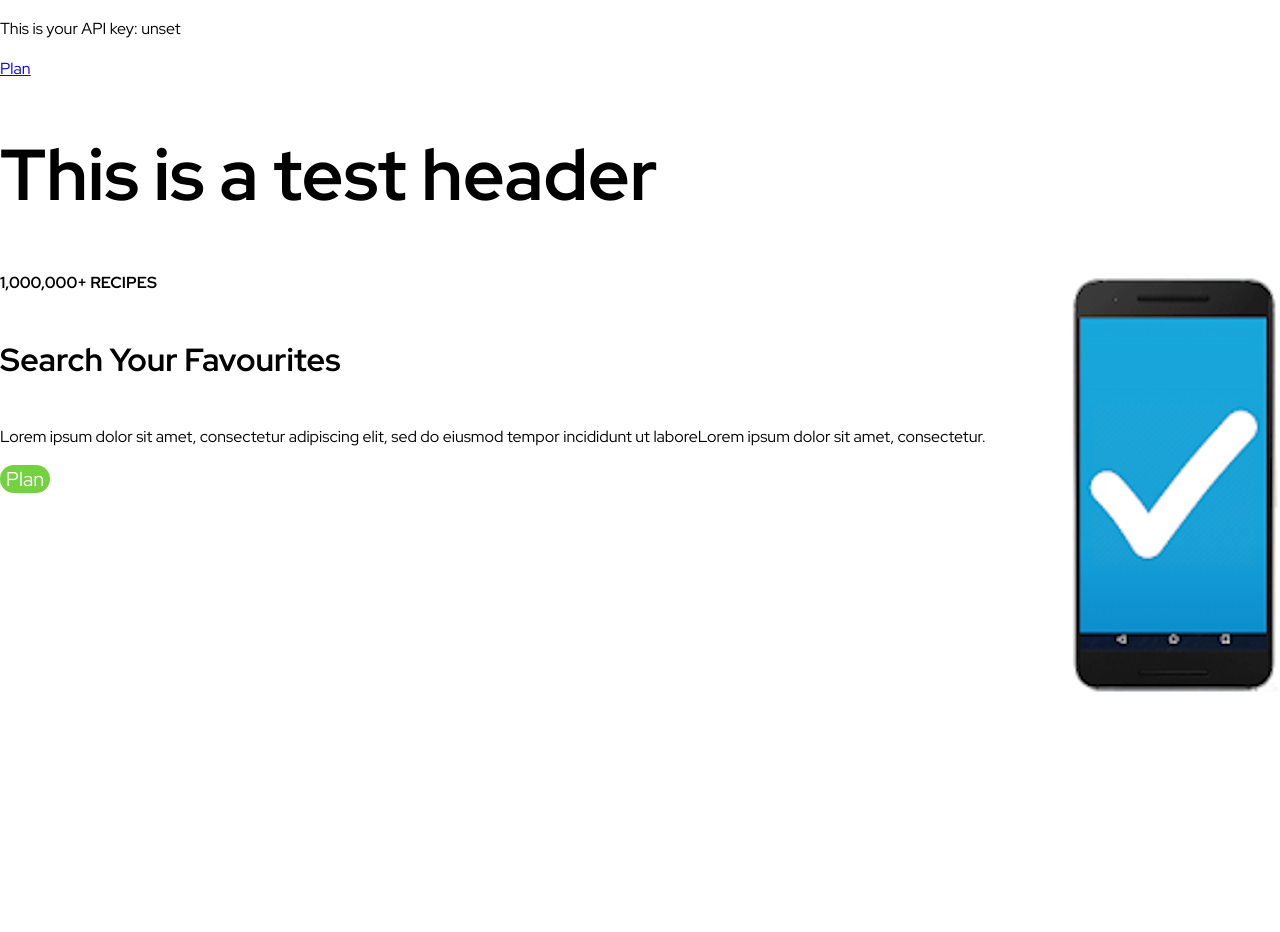
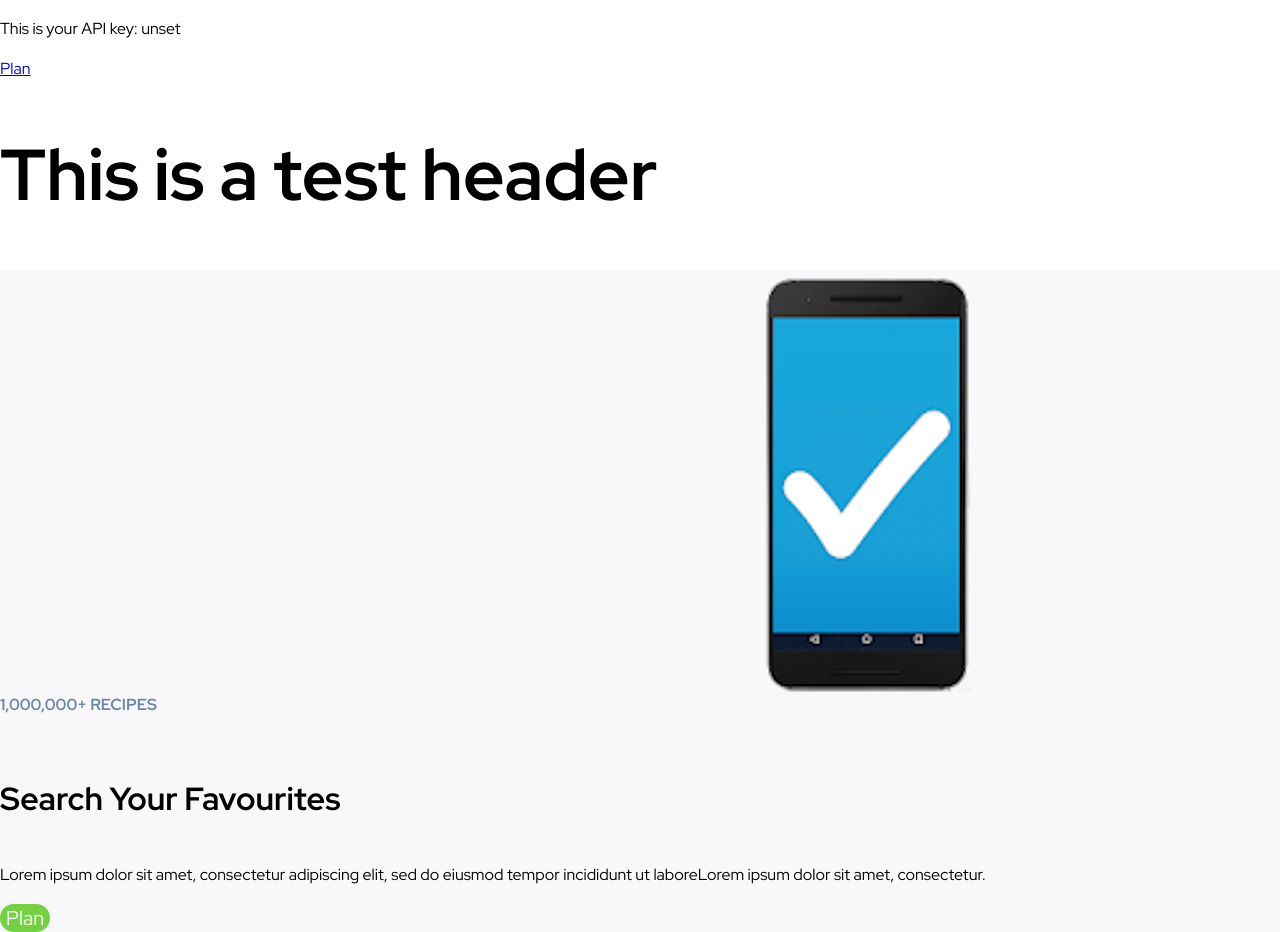
Before and after one commit to mkevinq/mealprep, a React (Create React App) app: page / in a window 1280 px wide. Before the commit the page ends 800 px from the top, so only its background shows below. Built offline with nearby package versions, Linux system fonts and the light colour scheme; no server answers.

Commit message:
Began formatting text for 'highlight' element

```diff
--- a/src/App.jsx
+++ b/src/App.jsx
@@ -27,8 +27,9 @@ function App() {
 
           <div>
             <h1>This is a test header</h1>
-            <Highlight />
           </div>
+
+          <Highlight />
 
         </Route>
       </Switch>
@@ -39,8 +40,8 @@ function App() {
 function Highlight() {
   return (
     <div class="highlight">
-      <img id="right" src={placeholder} alt="Phone" width="214" height="430"/>
-      <p id="hard">
+      <img id="img_right" src={placeholder} alt="Phone" width="214" height="430"/>
+      <p id="subtitle">
         1,000,000+ RECIPES
       </p>
       <h4>
--- a/src/index.css
+++ b/src/index.css
@@ -44,9 +44,12 @@ p {
   line-height: 160%;
 }
 
-/*Variations on the p syle with different font weights*/
-#hard {
+/*Variations on the p syle*/
+#subtitle {
   font-weight: 700;
+  color: #6C85AA;
+  padding-top: 33%;
+  padding-bottom: 16px;
 }
 
 #soft {
@@ -72,12 +75,20 @@ button {
 }
 
 /*Positioning for images in the two "highlight" boxes*/
-#left {
+#img_left {
   float: left;
+  padding-left: 15%;
 }
 
-#right {
+#img_right {
   float: right;
+  padding-right: 24%;
+}
+
+/*Class for the "highlight" object/widget*/
+.highlight {
+  background-color:#F8F8FB;
+  min-height: 430px; /*Height of the image*/
 }
 
 body {
```
